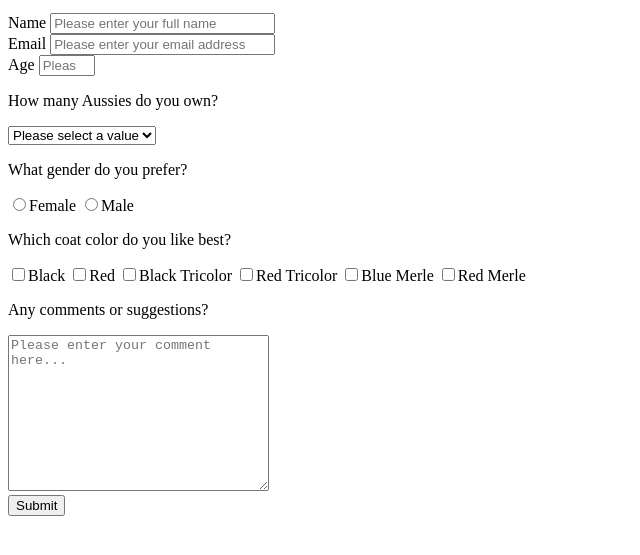
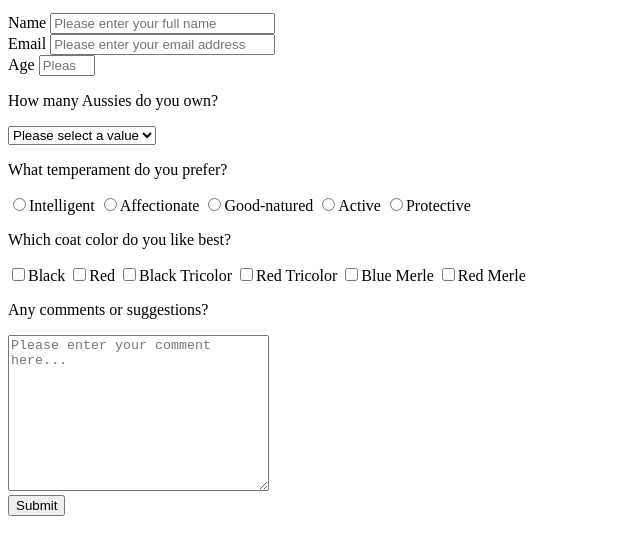
Before and after one commit to MonWas/survey-form, a plain HTML site: page index.html in a window 1280 px wide. Shown: the part 101-656 px from the top of the page, without its empty margins (0-640 px from the left). Drawn offline with Linux system fonts and the light colour scheme.

Commit message:
changed content of radio button form-group

```diff
--- a/index.html
+++ b/index.html
@@ -67,24 +67,51 @@
           </select>
         </div>
         <div class="form-group">
-          <p>What gender do you prefer?</p>
-          <label for="female">
+          <p>What temperament do you prefer?</p>
+          <label for="intelligent">
             <input
               type="radio"
-              id="female"
-              name="gender"
-              value="female"
+              id="intelligent"
+              name="temperament"
+              value="intelligent"
               class="input-radio"
-            />Female
+            />Intelligent
           </label>
-          <label for="male">
+          <label for="affectionate">
             <input
               type="radio"
-              id="male"
-              name="gender"
-              value="male"
+              id="affectionate"
+              name="temperament"
+              value="affectionate"
               class="input-radio"
-            />Male
+            />Affectionate
+          </label>
+          <label for="good-natured">
+            <input
+              type="radio"
+              id="good-natured"
+              name="temperament"
+              value="good-natured"
+              class="input-radio"
+            />Good-natured
+          </label>
+          <label for="active">
+            <input
+              type="radio"
+              id="active"
+              name="temperament"
+              value="active"
+              class="input-radio"
+            />Active
+          </label>
+          <label for="protective">
+            <input
+              type="radio"
+              id="protective"
+              name="temperament"
+              value="protective"
+              class="input-radio"
+            />Protective
           </label>
         </div>
         <div class="form-group">
```
